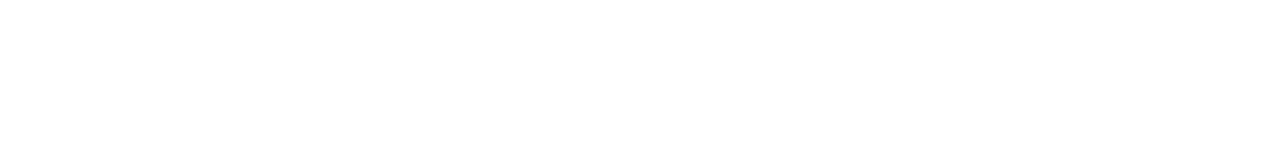
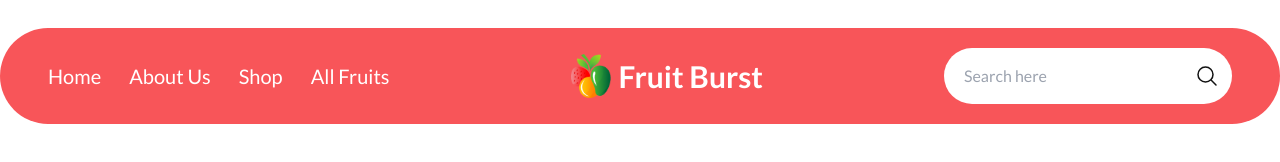
Before and after one commit to jamalszero/assignment-3-fruit-burst, a plain HTML site: page index.html in a window 1280 px wide. Drawn offline with nearby package versions, Linux system fonts and the light colour scheme.

Commit message:
navbar completed

```diff
--- a/index.html
+++ b/index.html
@@ -8,19 +8,49 @@
     <link rel="shortcut icon" href="images/logo.png" type="image/x-icon">
     <style>
         @import url('https://fonts.googleapis.com/css2?family=Lato:wght@400;700;900&display=swap');
-        .font-lato{
+
+        .font-lato {
             font-family: 'Lato', sans-serif;
         }
     </style>
     <link href="https://cdn.jsdelivr.net/npm/daisyui@3.6.1/dist/full.css" rel="stylesheet" type="text/css" />
     <script src="https://cdn.tailwindcss.com"></script>
+    <script src="https://kit.fontawesome.com/2b7799a4e2.js" crossorigin="anonymous"></script>
 </head>
 
 <body class="font-lato">
     <!-- header  -->
     <header>
         <!-- navbar  -->
+        <nav class="container mx-auto lg:px-12 md:px-10 py-5 my-7 rounded-[600px] flex justify-between items-center lg:bg-[#F85559] md:bg-[#F85559]">
+            <div class="text-white hidden lg:block md:block lg:text-xl md:text-sm">
+                <ul class="flex gap-7 list-none">
+                    <li><a href="">Home</a></li>
+                    <li><a href="">About Us</a></li>
+                    <li><a href="">Shop</a></li>
+                    <li><a href="">All Fruits</a></li>
+                </ul>
+            </div>
 
+            <div class="flex items-center justify-center font-bold text-2xl lg:text-3xl md:text-xl lg:text-white md:text-white">
+                <img src="/images/logo.png" class="w-10" alt="">
+                <h3 class="ml-2">Fruit Burst</h3>
+            </div>
+            <div class="dropdown dropdown-end lg:hidden md:hidden">
+                <label tabindex="0" class=" m-1"><i class="fa-solid fa-bars text-xl"></i></label>
+                <ul tabindex="0" class="dropdown-content z-[1] menu p-2 shadow bg-base-100 rounded-box w-52">
+                    <li><a href="">Home</a></li>
+                    <li><a href="">About Us</a></li>
+                    <li><a href="">Shop</a></li>
+                    <li><a href="">All Fruits</a></li>
+                </ul>
+              </div>
+            <div class="hidden md:block lg:block">
+                <input type="search" placeholder="Search here" class="inpu py-4 w-72 pr-6 px-5 rounded-[50px]"
+                    style="background-image: url(/images/Frame.svg); background-repeat: no-repeat; background-position: 95%;" />
+
+            </div>
+        </nav>
         <!-- banner -->
     </header>
     <!-- main  -->
```
Also changed, not shown: images/Frame.svg (added), images/magnifying-glass-solid.svg (added).
